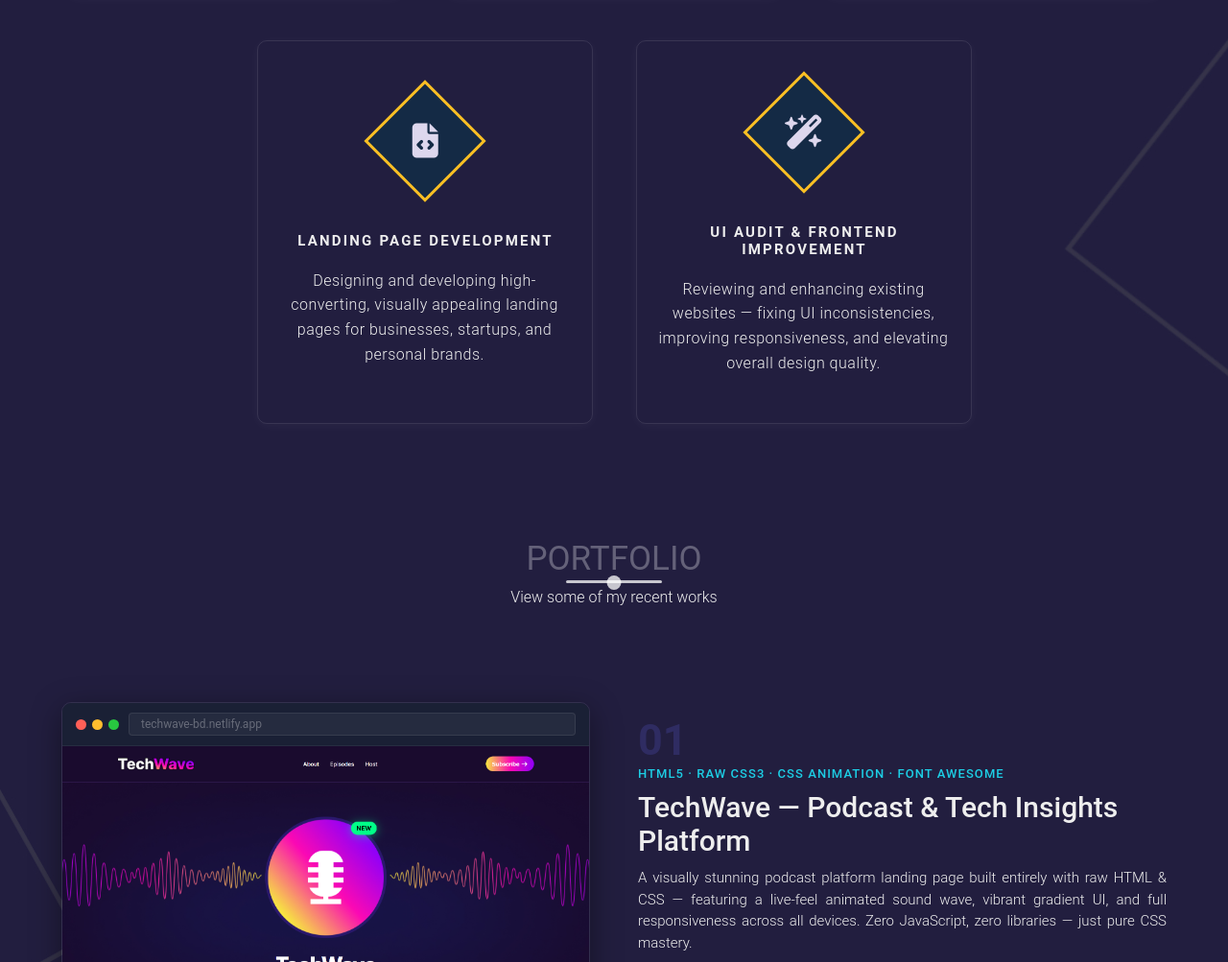
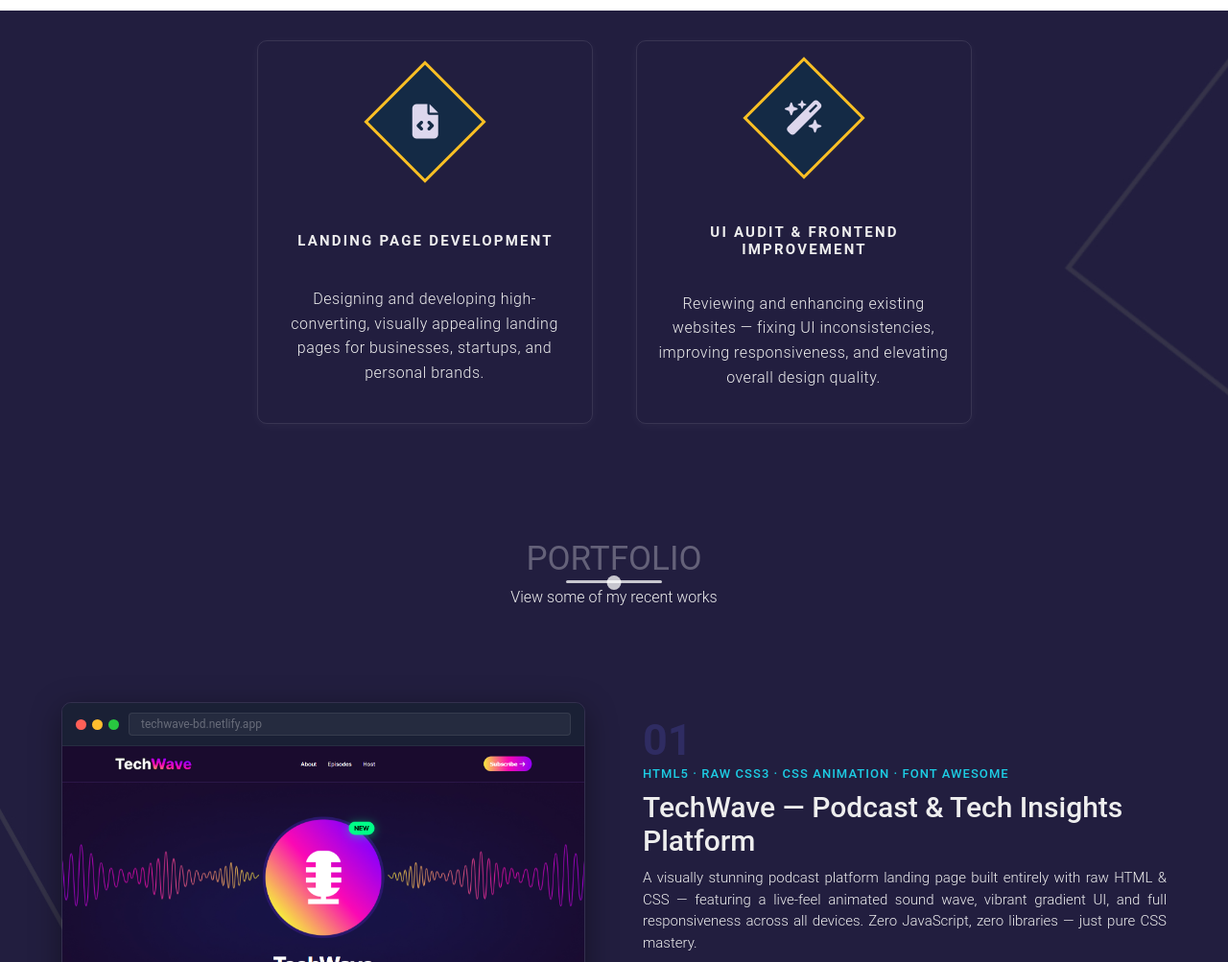
Before and after one commit to Morshedul-developer/my-portfolio-website, a plain HTML site: page index.html in a window 1280 px wide. Shown: the part 2030-3033 px from the top of the page at 96% size. Drawn offline with nearby package versions, Linux system fonts and the light colour scheme.

Commit message:
made some changes to the services section

```diff
--- a/index.html
+++ b/index.html
@@ -269,7 +269,7 @@
               backend framework.
             </p>
             <div class="portfolio-buttons">
-              <a href="#" target="_blank" class="cta">Live Demo</a>
+              <a href="https://issue-tracker-bd-01.netlify.app/" target="_blank" class="cta">Live Demo</a>
               <a
                 href="https://github.com/Morshedul-developer/issue-tracker"
                 target="_blank"
--- a/main.css
+++ b/main.css
@@ -351,18 +351,19 @@ li {
   display: flex;
   flex-wrap: wrap;
   justify-content: center;
-  align-items: center;
+  align-items: flex-start;
   gap: 4.5rem;
   text-align: center;
 }
 
 .skills {
     max-width: 350px;
+    width: 350px;
     height: 400px;
     border: 1px solid rgba(255, 255, 255, 0.1);
     display: flex;
     flex-direction: column;
-  justify-content: center;
+    justify-content: space-evenly;
     align-items: center;
     padding: 2rem;
     border-radius: 10px;
@@ -371,6 +372,10 @@ li {
     -ms-border-radius: 10px;
     -o-border-radius: 10px;
     box-shadow: 0 2px 12px rgba(255, 255, 255, 0.04);
+}
+
+.skills:hover {
+  box-shadow: 0 20px 48px rgba(255, 255, 255, 0.1);
 }
 
 .skills h1 {
@@ -417,8 +422,8 @@ li {
   display: flex;
   align-items: center;
   justify-content: center;
-  gap: 5rem;
-  margin-bottom: 5rem;
+  gap: 6rem;
+  margin-bottom: 7rem;
 }
 
 .portfolio-item:nth-child(odd) {
@@ -442,6 +447,21 @@ li {
   overflow: hidden;
   border: 1px solid rgba(255, 255, 255, 0.08);
   box-shadow: 0 8px 32px rgba(0, 0, 0, 0.4);
+  transition:
+    transform 0.4s ease,
+    box-shadow 0.4s ease;
+  -webkit-transition:
+    transform 0.4s ease,
+    box-shadow 0.4s ease;
+  -o-transition:
+    transform 0.4s ease,
+    box-shadow 0.4s ease;
+    cursor: pointer;
+}
+
+.browser-mockup:hover {
+  transform: translateY(-8px);
+  box-shadow: 0 20px 48px rgba(0, 0, 0, 0.5);
 }
 
 .browser-bar {
@@ -512,6 +532,7 @@ li {
 }
 
 .portfolio-des p {
+  max-width: 550px;
   font-size: 1.5rem;
   line-height: 1.5;
   text-align: justify;
```
Lines whose indentation alone changed are shown as unchanged.
